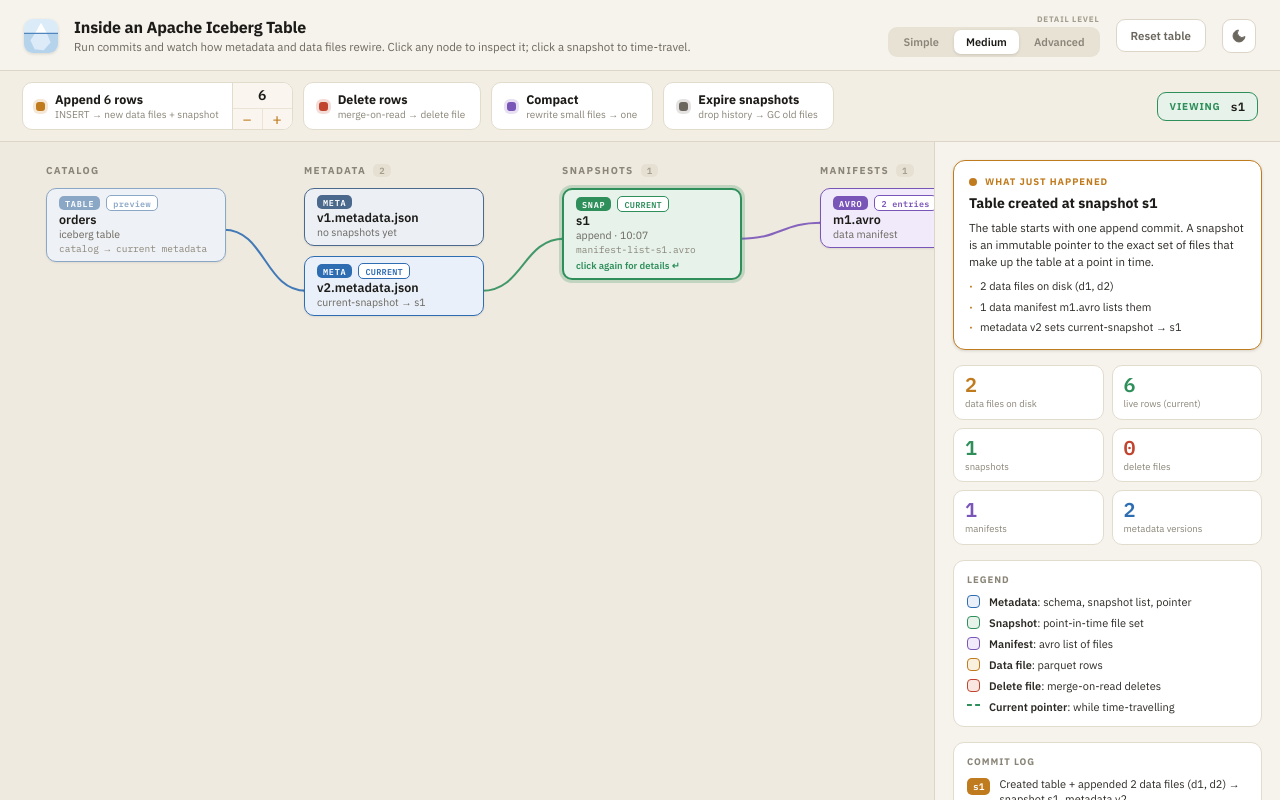
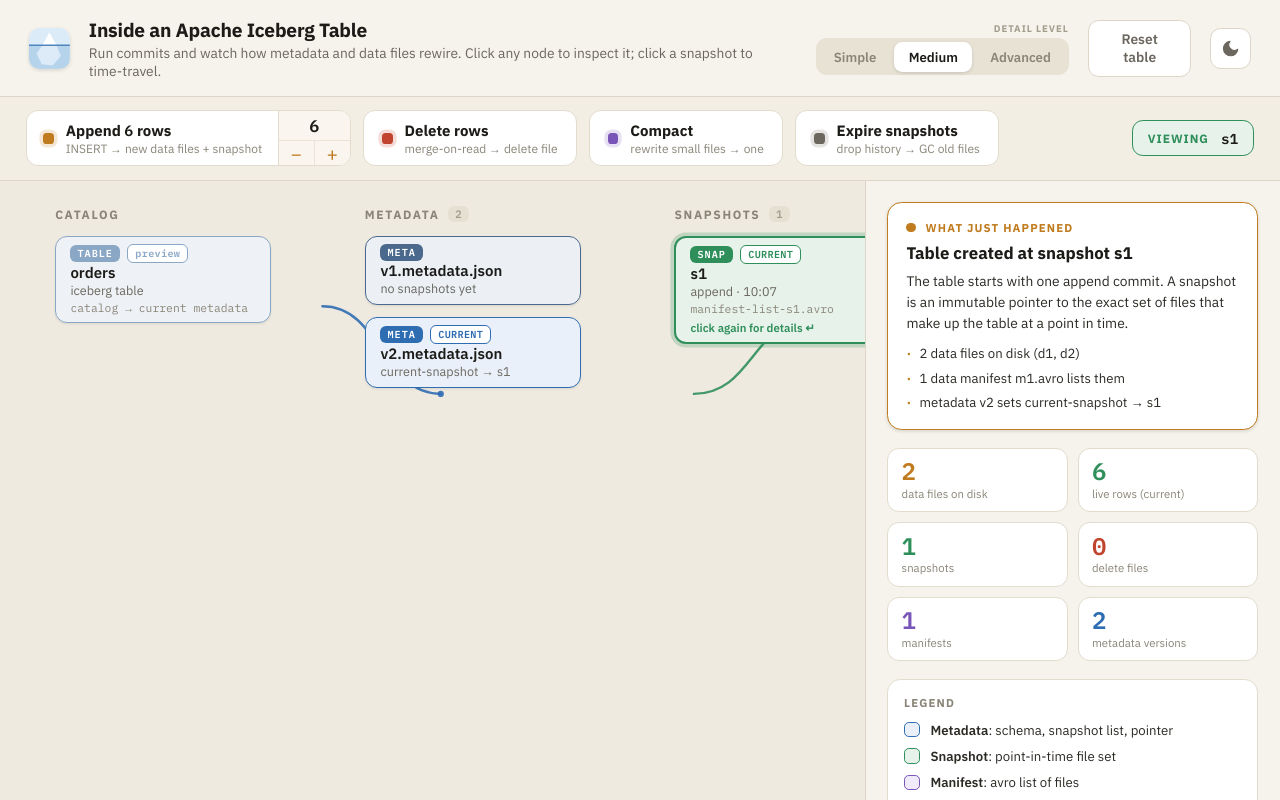
Before and after one commit to just-barcodes/learn-apache-iceberg, a React (Vite) app: page / in a window 1280 px wide. Built offline with nearby package versions, Linux system fonts and the light colour scheme.

Commit message:
Scale the whole UI up by 20%
Apply zoom:1.2 to the .app container via a --page-zoom token, dividing the
viewport height back out (calc(100vh / var(--page-zoom))) so the app still fills
the screen exactly with no outer scrollbar. Adjust the token to change the scale.

```diff
--- a/src/styles/layout.css
+++ b/src/styles/layout.css
@@ -1,5 +1,8 @@
 .app {
-  height: 100vh;
+  /* Scale the whole UI up (px internals and all). Height is divided back out so
+     the app still fills the viewport exactly instead of overflowing it. */
+  zoom: var(--page-zoom);
+  height: calc(100vh / var(--page-zoom));
   display: flex;
   flex-direction: column;
   background: var(--bg);
--- a/src/theme/tokens.css
+++ b/src/theme/tokens.css
@@ -12,6 +12,9 @@
 
 :root {
   color-scheme: light;
+
+  /* Whole-page scale factor (1 = original). Applied to the .app container. */
+  --page-zoom: 1.2;
 
   --font-sans: "IBM Plex Sans", system-ui, sans-serif;
   --font-mono: "IBM Plex Mono", ui-monospace, monospace;
```
